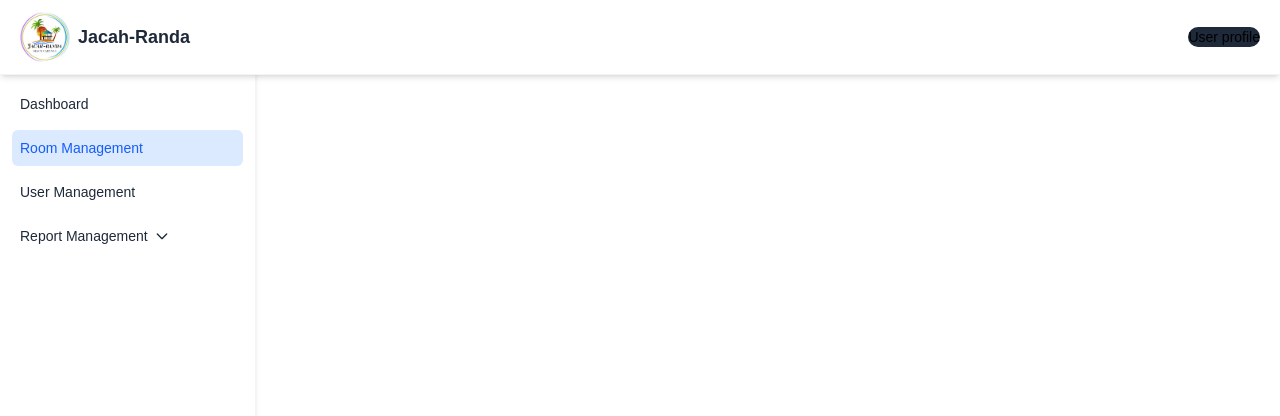
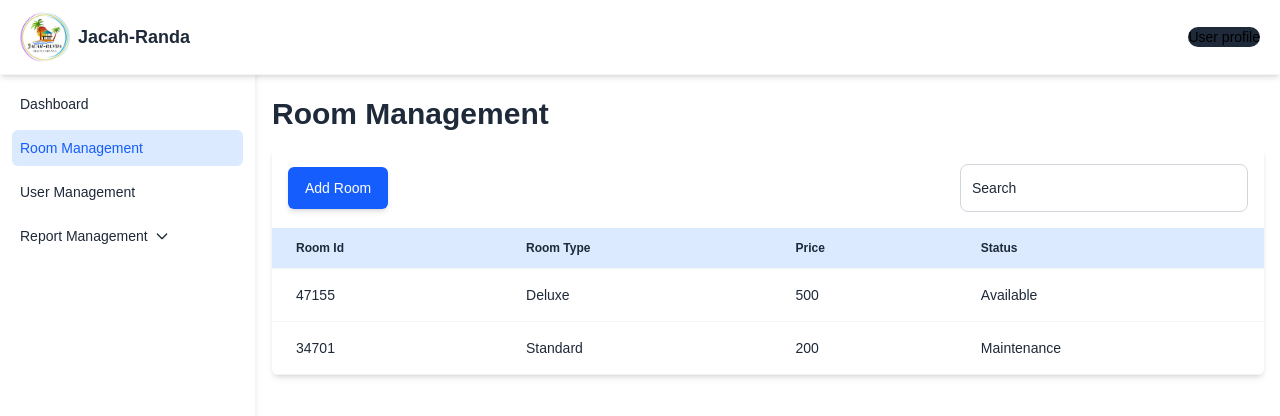
Before and after one commit to jovenalovera1999/JacahRandaOnlineBookingApp, a Next.js app in the folder client/: page /room_management in a window 1280 px wide. Shown: the top 416 px of the page. Built offline with nearby package versions, Linux system fonts and the light colour scheme.

Commit message:
Added more components and layouting room management, working on add room modal

```diff
--- /dev/null
+++ b/client/app/(protected)/room_management/layout.tsx
@@ -0,0 +1,14 @@
+import { Metadata } from "next";
+import RoomManagementPage from "./page";
+
+export const metadata: Metadata = {
+  title: "Room Management",
+};
+
+export default function RoomManagementLayout() {
+  return (
+    <>
+      <RoomManagementPage />
+    </>
+  );
+}
--- a/client/app/(protected)/room_management/page.tsx
+++ b/client/app/(protected)/room_management/page.tsx
@@ -1,39 +1,22 @@
-import { Table, TableBody, TableHead } from "@/components/ui/Table";
+"use client";
 
-export default function RoomManagement() {
+import AddRoomModal from "@/components/layouts/room_management/AddRoomModal";
+import RoomsTable from "@/components/layouts/room_management/RoomsTable";
+import { useState } from "react";
+
+export default function RoomManagementPage() {
+  const [isAddRoomModalOpen, setIsAddRoomModalOpen] = useState(false);
+
   return (
     <>
-      <Table
-        filter={
-          <input
-            type="text"
-            placeholder="Search..."
-            className="border px-2 py-1 rounded"
-          />
-        }
-      >
-        <TableHead>
-          <tr>
-            <th className="px-3 py-2">Name</th>
-            <th className="px-3 py-2">Email</th>
-            <th className="px-3 py-2">Role</th>
-          </tr>
-        </TableHead>
-
-        <TableBody>
-          <tr>
-            <td className="px-3 py-2">John Doe</td>
-            <td className="px-3 py-2">john@example.com</td>
-            <td className="px-3 py-2">Admin</td>
-          </tr>
-
-          <tr>
-            <td className="px-3 py-2">Jane Smith</td>
-            <td className="px-3 py-2">jane@example.com</td>
-            <td className="px-3 py-2">User</td>
-          </tr>
-        </TableBody>
-      </Table>
+      <h1 className="text-3xl text-gray-800 font-semibold mb-4">
+        Room Management
+      </h1>
+      <RoomsTable onAddRoom={() => setIsAddRoomModalOpen(true)} />
+      <AddRoomModal
+        isOpen={isAddRoomModalOpen}
+        onClose={() => setIsAddRoomModalOpen(false)}
+      />
     </>
   );
 }
--- /dev/null
+++ b/client/components/layouts/room_management/AddRoomModal.tsx
@@ -0,0 +1,18 @@
+"use client";
+
+import { Modal } from "@/components/ui/Modal";
+
+interface AddRoomModalProps {
+  isOpen: boolean;
+  onClose: () => void;
+}
+
+export default function AddRoomModal({ isOpen, onClose }: AddRoomModalProps) {
+  return (
+    <>
+      <Modal title="Add Room" isOpen={isOpen} onClose={onClose}>
+        <div className="grid grid-cols-1 md:grid-cols-2"></div>
+      </Modal>
+    </>
+  );
+}
--- /dev/null
+++ b/client/components/layouts/room_management/RoomsTable.tsx
@@ -0,0 +1,69 @@
+import Button from "@/components/ui/Button";
+import FloatingLabelInputField from "@/components/ui/FloatingLabelInputField";
+import {
+  Table,
+  TableBody,
+  TableCell,
+  TableHead,
+  TableRow,
+} from "@/components/ui/Table";
+
+interface RoomsTableProps {
+  onAddRoom: () => void;
+}
+
+export default function RoomsTable({ onAddRoom }: RoomsTableProps) {
+  const headers = ["Room Id", "Room Type", "Price", "Status"];
+  const dummyDatas = [
+    { room_id: 47155, room_type: "Deluxe", price: 500.0, status: "Available" },
+    {
+      room_id: 34701,
+      room_type: "Standard",
+      price: 200.0,
+      status: "Maintenance",
+    },
+  ];
+
+  return (
+    <>
+      <Table
+        filter={
+          <>
+            <div className="flex items-center justify-between">
+              <Button tag="button" type="button" onClick={onAddRoom}>
+                Add Room
+              </Button>
+              <div className="w-72">
+                <FloatingLabelInputField
+                  label="Search"
+                  type="text"
+                  name="search"
+                />
+              </div>
+            </div>
+          </>
+        }
+      >
+        <TableHead>
+          <TableRow>
+            {headers.map((header) => (
+              <TableCell isHeader key={header}>
+                {header}
+              </TableCell>
+            ))}
+          </TableRow>
+        </TableHead>
+        <TableBody>
+          {dummyDatas.map((data) => (
+            <TableRow className="hover:bg-gray-100" key={data.room_id}>
+              <TableCell>{data.room_id}</TableCell>
+              <TableCell>{data.room_type}</TableCell>
+              <TableCell>{data.price}</TableCell>
+              <TableCell>{data.status}</TableCell>
+            </TableRow>
+          ))}
+        </TableBody>
+      </Table>
+    </>
+  );
+}
--- /dev/null
+++ b/client/components/ui/Button.tsx
@@ -0,0 +1,34 @@
+"use client";
+
+interface ButtonProps {
+  children: string;
+  tag?: "button" | "a";
+  type?: "button" | "submit";
+  href?: string;
+  onClick?: () => void;
+  className?: string;
+  isLoading?: boolean;
+}
+
+export default function Button({
+  children,
+  tag = "button",
+  type = "button",
+  href,
+  onClick,
+  className,
+  isLoading,
+}: ButtonProps) {
+  const ButtonTag = tag;
+
+  return (
+    <ButtonTag
+      {...(tag === "a" ? { href } : { type })}
+      onClick={onClick}
+      className={`text-white bg-blue-600 border border-transparent hover:bg-blue-700 cursor-pointer focus:ring-4 focus:ring-brand-medium shadow-md font-medium rounded-md text-sm px-4 py-2.5 leading-5 focus:outline-none disabled:opacity-50 disabled:cursor-not-allowed ${className}`}
+      disabled={isLoading}
+    >
+      {isLoading ? "Loading..." : children}
+    </ButtonTag>
+  );
+}
--- a/client/components/ui/FloatingLabelInputField.tsx
+++ b/client/components/ui/FloatingLabelInputField.tsx
@@ -1,16 +1,26 @@
 "use client";
+
+import { ChangeEvent } from "react";
 
 interface FloatingLabelInputFieldProps {
   label: string;
   type: "text" | "date" | "password";
   name: string;
-  errors: string[];
+  value?: string;
+  onChange?: (e: ChangeEvent<HTMLInputElement>) => void;
+  autoFocus?: boolean;
+  disabled?: boolean;
+  errors?: string[];
 }
 
 export default function FloatingLabelInputField({
   label,
   type,
   name,
+  value,
+  onChange,
+  autoFocus,
+  disabled,
   errors,
 }: FloatingLabelInputFieldProps) {
   return (
@@ -19,12 +29,16 @@ export default function FloatingLabelInputField({
         <input
           type={type}
           id={name}
-          className="block px-2.5 pb-2.5 pt-4 w-full text-sm text-heading bg-transparent rounded-base border appearance-none focus:outline-none focus:ring-0 focus:border-brand peer"
+          className="block px-2.5 pb-2.5 pt-4 w-full text-sm text-black bg-transparent rounded-lg border border-gray-300 appearance-none focus:outline-none focus:ring-0 focus:border-blue-600 peer"
           placeholder=" "
+          value={value}
+          onChange={onChange}
+          autoFocus={autoFocus}
+          disabled={disabled}
         />
         <label
           htmlFor={name}
-          className="absolute text-sm text-body duration-300 transform -translate-y-4 scale-75 top-2 z-10 origin-left bg-neutral-primary px-2 peer-focus:px-2 peer-focus:text-fg-brand peer-placeholder-shown:scale-100 peer-placeholder-shown:-translate-y-1/2 peer-placeholder-shown:top-1/2 peer-focus:top-2 peer-focus:scale-75 peer-focus:-translate-y-4 rtl:peer-focus:translate-x-1/4 rtl:peer-focus:left-auto start-1"
+          className="absolute text-sm text-gray-800 duration-300 transform -translate-y-4 scale-75 top-2 z-10 origin-left bg-white px-2 peer-focus:px-2 peer-focus:text-blue-600 peer-placeholder-shown:scale-100 peer-placeholder-shown:-translate-y-1/2 peer-placeholder-shown:top-1/2 peer-focus:top-2 peer-focus:scale-75 peer-focus:-translate-y-4 rtl:peer-focus:translate-x-1/4 rtl:peer-focus:left-auto start-1"
         >
           {label}
         </label>
--- /dev/null
+++ b/client/components/ui/Form.tsx
@@ -0,0 +1,14 @@
+import { FormEvent, ReactNode } from "react";
+
+interface FormProps {
+  onSubmit?: (e: FormEvent) => void;
+  children: ReactNode;
+}
+
+export default function Form({ onSubmit, children }: FormProps) {
+  return (
+    <>
+      <form onSubmit={onSubmit}>{children}</form>
+    </>
+  );
+}
--- /dev/null
+++ b/client/components/ui/Modal.tsx
@@ -0,0 +1,52 @@
+"use client";
+
+import { ReactNode } from "react";
+
+interface ModalProps {
+  title: string;
+  isOpen: boolean;
+  children: ReactNode;
+  onClose: () => void;
+}
+
+export function Modal({ title, isOpen, children, onClose }: ModalProps) {
+  if (!isOpen) return null;
+
+  return (
+    <div className="fixed inset-0 z-50 flex items-center justify-center">
+      {/* Backdrop */}
+      <div className="absolute inset-0 bg-black/40" onClick={onClose} />
+
+      {/* Modal */}
+      <div className="relative bg-white rounded-md shadow-md w-full max-w-2xl p-6 z-50">
+        {/* Header */}
+        <div className="flex items-center justify-between border-b border-gray-100 pb-4">
+          <h3 className="text-2xl font-semibold">{title}</h3>
+
+          <button
+            type="button"
+            onClick={onClose}
+            className="rounded-full p-2 hover:bg-gray-100 cursor-pointer"
+          >
+            <svg
+              className="w-5 h-5"
+              fill="none"
+              stroke="currentColor"
+              viewBox="0 0 24 24"
+            >
+              <path
+                strokeLinecap="round"
+                strokeLinejoin="round"
+                strokeWidth={2}
+                d="M6 18L18 6M6 6l12 12"
+              />
+            </svg>
+          </button>
+        </div>
+
+        {/* Body */}
+        <div className="mt-4">{children}</div>
+      </div>
+    </div>
+  );
+}
--- a/client/components/ui/Table.tsx
+++ b/client/components/ui/Table.tsx
@@ -1,31 +1,72 @@
+"use client";
+
 import { ReactNode } from "react";
 
 interface TableProps {
+  className?: string;
   filter?: ReactNode;
   children: ReactNode;
 }
 
 interface TableHeadProps {
+  className?: string;
   children: ReactNode;
 }
 
 interface TableBodyProps {
+  className?: string;
   children: ReactNode;
 }
 
-export function Table({ filter, children }: TableProps) {
-  <div className="relative overflow-x-auto bg-white shadow-md rounded-md border">
-    {filter && <div className="p-4">{children}</div>}
-    <table className="w-full text-sm text-left">{children}</table>
-  </div>;
+interface TableRowProps {
+  className?: string;
+  children: ReactNode;
 }
 
-export function TableHead({ children }: TableHeadProps) {
-  <thead className="text-sm bg-white border-b border-t border">
-    {children}
-  </thead>;
+interface TableCellProps {
+  className?: string;
+  isHeader?: boolean;
+  children: ReactNode;
 }
 
-export function TableBody({ children }: TableBodyProps) {
-  <tbody>{children}</tbody>;
+export function Table({ className, filter, children }: TableProps) {
+  return (
+    <div className="relative overflow-x-auto bg-white shadow-md rounded-md">
+      {filter && <div className="p-4">{filter}</div>}
+      <table className={`w-full text-sm text-left ${className}`}>
+        {children}
+      </table>
+    </div>
+  );
 }
+
+export function TableHead({ className, children }: TableHeadProps) {
+  return <thead className={`bg-blue-100 ${className}`}>{children}</thead>;
+}
+
+export function TableBody({ className, children }: TableBodyProps) {
+  return <tbody className={`${className}`}>{children}</tbody>;
+}
+
+export function TableRow({ className, children }: TableRowProps) {
+  return (
+    <tr
+      className={`border-b border-gray-100 items-center justify-center ${className}`}
+    >
+      {children}
+    </tr>
+  );
+}
+
+export function TableCell({ className, isHeader, children }: TableCellProps) {
+  const CellTag = isHeader ? "th" : "td";
+  return (
+    <CellTag
+      className={`text-gray-800 ${
+        isHeader ? "px-6 py-3 text-xs font-semibold" : "px-6 py-4 text-sm"
+      } ${className}`}
+    >
+      {children}
+    </CellTag>
+  );
+}
```
